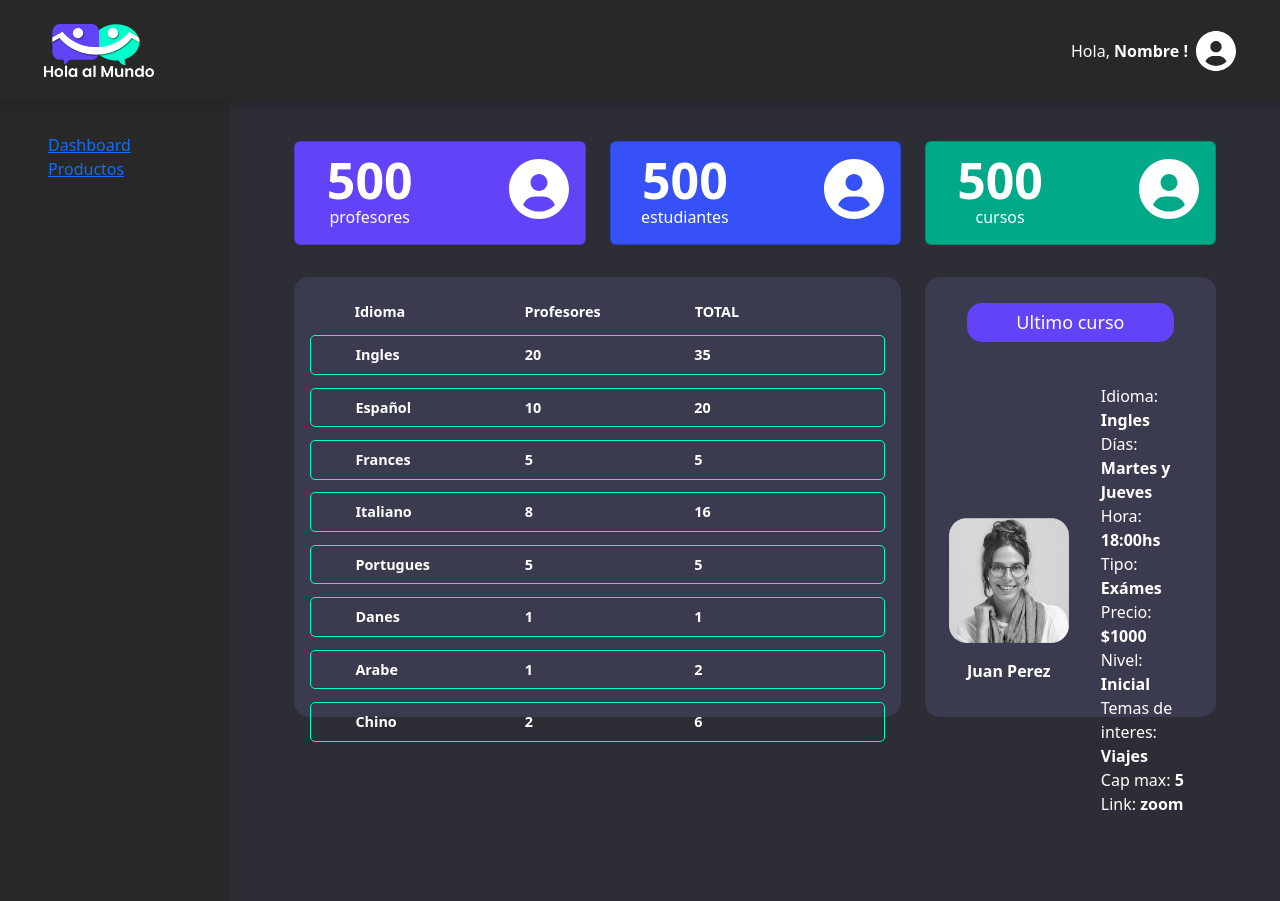
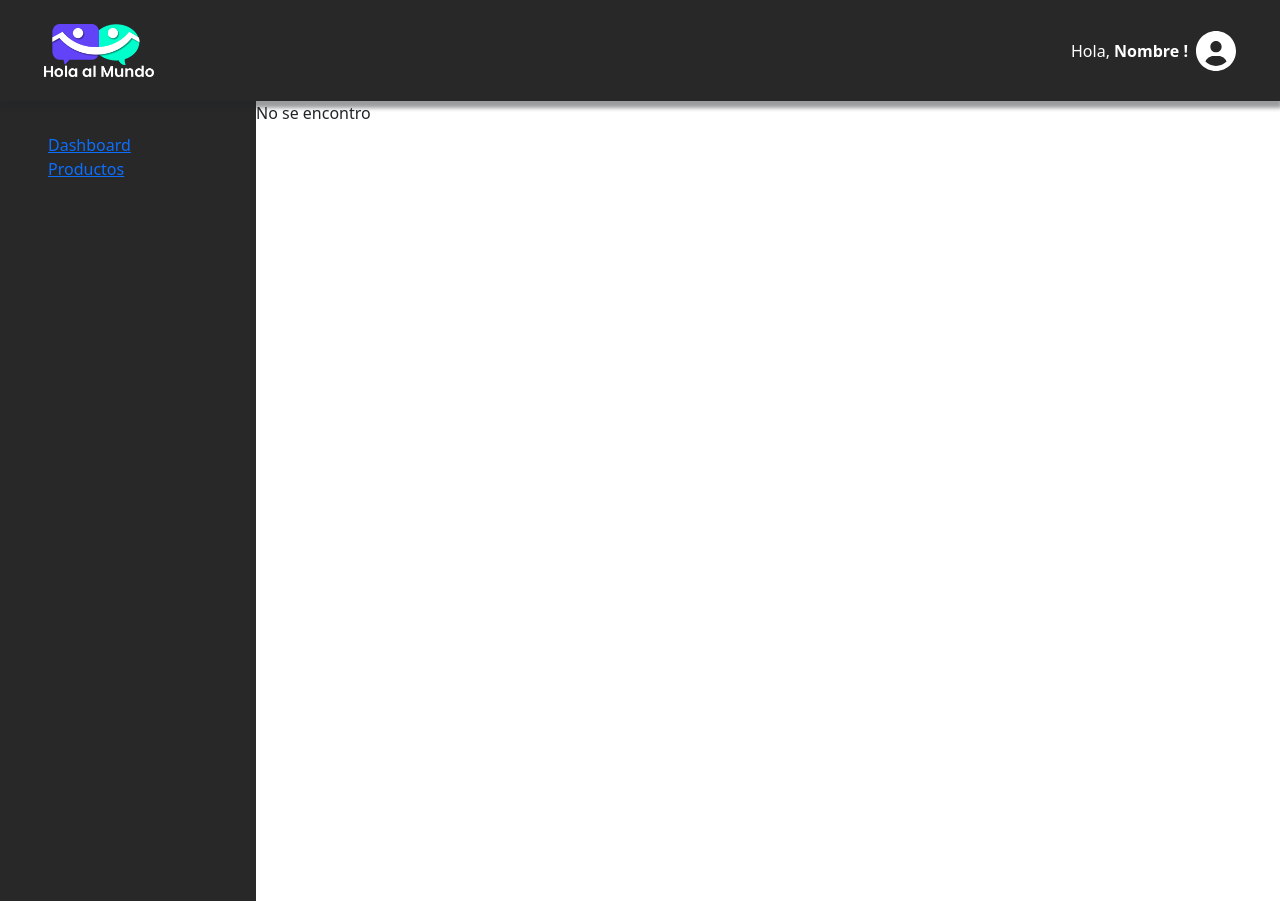
Before and after one commit to candelariaferrari/dashboar-react, a React (Create React App) app in the folder dashboard-holaalmundo/: page /Pages/Productos in a window 1280 px wide. Built offline with nearby package versions, Linux system fonts and the light colour scheme.

Commit message:
notfound

```diff
--- a/dashboard-holaalmundo/src/components/nuestro-dashboard/MenuLateral/MenuLateral.js
+++ b/dashboard-holaalmundo/src/components/nuestro-dashboard/MenuLateral/MenuLateral.js
@@ -3,6 +3,7 @@ import '../../../assets/css/myStyle.css';
 import Body from '../Body/Body';
 import Productos from '../Pages/Productos';
 import { Link, Route, Switch } from 'react-router-dom';
+import NotFound from '../Pages/NotFound';
 
 
 function MenuLateral() {
@@ -12,7 +13,7 @@ function MenuLateral() {
       <div id="sidebar">
 
         <Link to="/" >
-         Dashboard
+          Dashboard
         </Link>
 
         <Link to="/productos">
@@ -21,9 +22,11 @@ function MenuLateral() {
 
       </div>
       <Switch>
-        <Route path="/" component={Body} />{/* contentRowCenter */}
 
-        <Route path="/productos"  component={Productos} />
+
+        <Route path="/productos" component={Productos} />
+        <Route exact path="/" component={Body} />{/* contentRowCenter */}s
+        <Route component={NotFound} />
 
       </Switch>
 
--- /dev/null
+++ b/dashboard-holaalmundo/src/components/nuestro-dashboard/Pages/NotFound.js
@@ -0,0 +1,13 @@
+import React from 'react';
+
+
+
+function NotFound() {
+  return (
+    <div>
+      No se encontro
+    </div>
+  );
+}
+
+export default NotFound;
```
